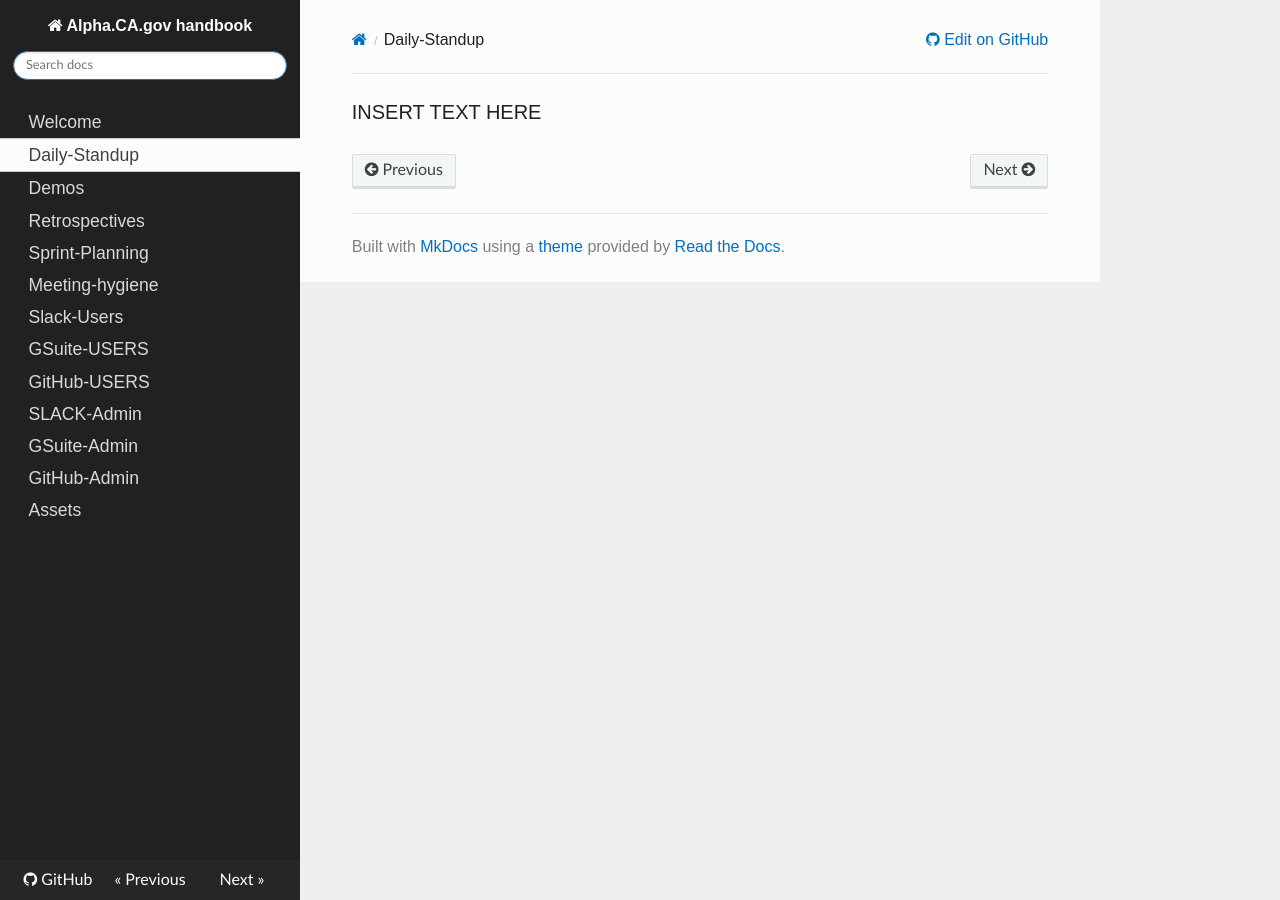
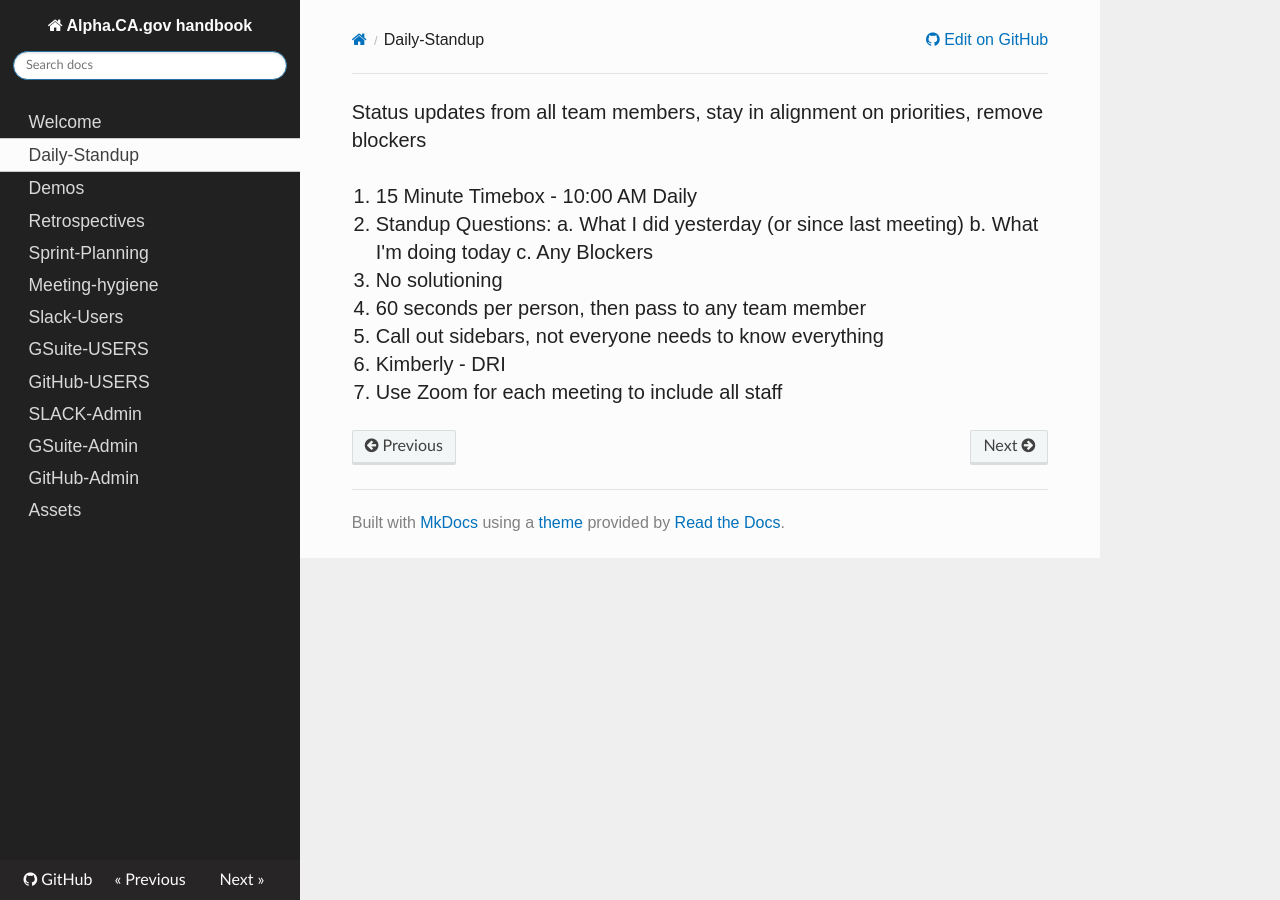
Before and after one commit to cagov/handbook-cadotgov, an MkDocs documentation site: the page built from docs/DailyStandup.md, in a window 1280 px wide. Built offline with MkDocs 1.6.1, drawn with Linux system fonts in a browser that asks for light colours; nearby versions of some CDN libraries; old or Windows-style settings are respelled for this version of MkDocs.

Commit message:
Update DailyStandup.md

```diff
--- a/docs/DailyStandup.md
+++ b/docs/DailyStandup.md
@@ -1 +1,13 @@
-INSERT TEXT HERE
+Purpose:
+Status updates from all team members, stay in alignment on priorities, remove blockers
+
+1. 15 Minute Timebox - 10:00 AM Daily
+1. Standup Questions:
+      a. What I did yesterday (or since last meeting)
+      b. What I'm doing today
+      c. Any Blockers
+1. No solutioning
+1. 60 seconds per person, then pass to any team member
+1. Call out sidebars, not everyone needs to know everything
+1. Kimberly - DRI
+1. Use Zoom for each meeting to include all staff
```
